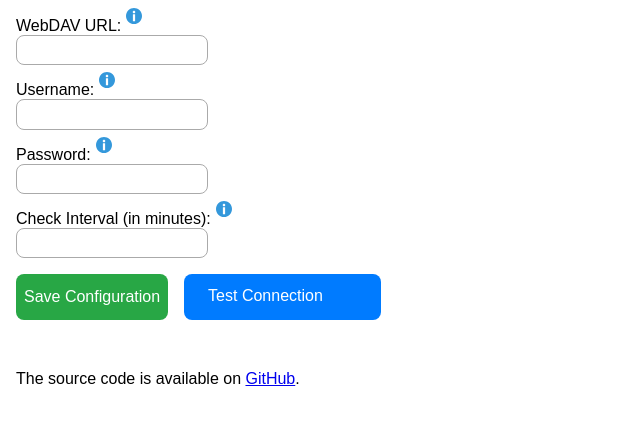
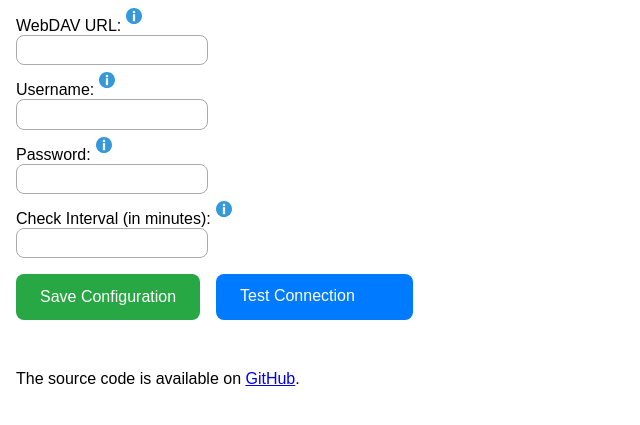
Before and after one commit to tbocek/bookmark-tom, a browser extension: page src/options/options.html in a window 1280 px wide. Shown: the part 79-504 px from the top of the page, without its empty margins (0-640 px from the left). Drawn offline with Linux system fonts and the light colour scheme.

Commit message:
small ui changes

```diff
--- a/src/options/options.css
+++ b/src/options/options.css
@@ -16,7 +16,7 @@ button {
     text-align: center;
     vertical-align: center;
     padding: 0.5em;
-    font-size: 16px;
+    font-size: medium;
     cursor: pointer;
     border-radius: 8px;
     border: none;
--- a/src/options/options.html
+++ b/src/options/options.html
@@ -27,7 +27,9 @@
 </div>
 <input type="text" id="checkInterval"><br>
 <div class="container">
-    <button id="save-button">Save Configuration</button>
+    <button id="save-button">
+        <span class="button-text">Save Configuration</span>
+    </button>
     <button id="test-button">
         <span class="button-text">Test Connection</span>
         <div id="spinner" class="spinner" style="visibility:hidden;"></div>
```
